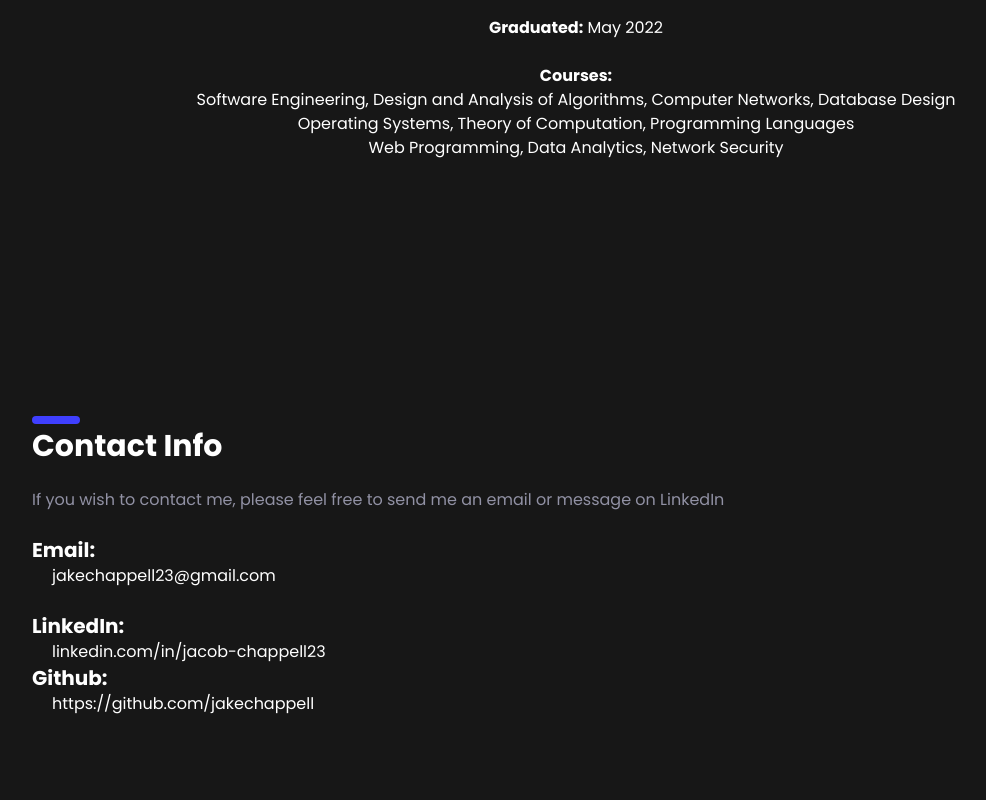
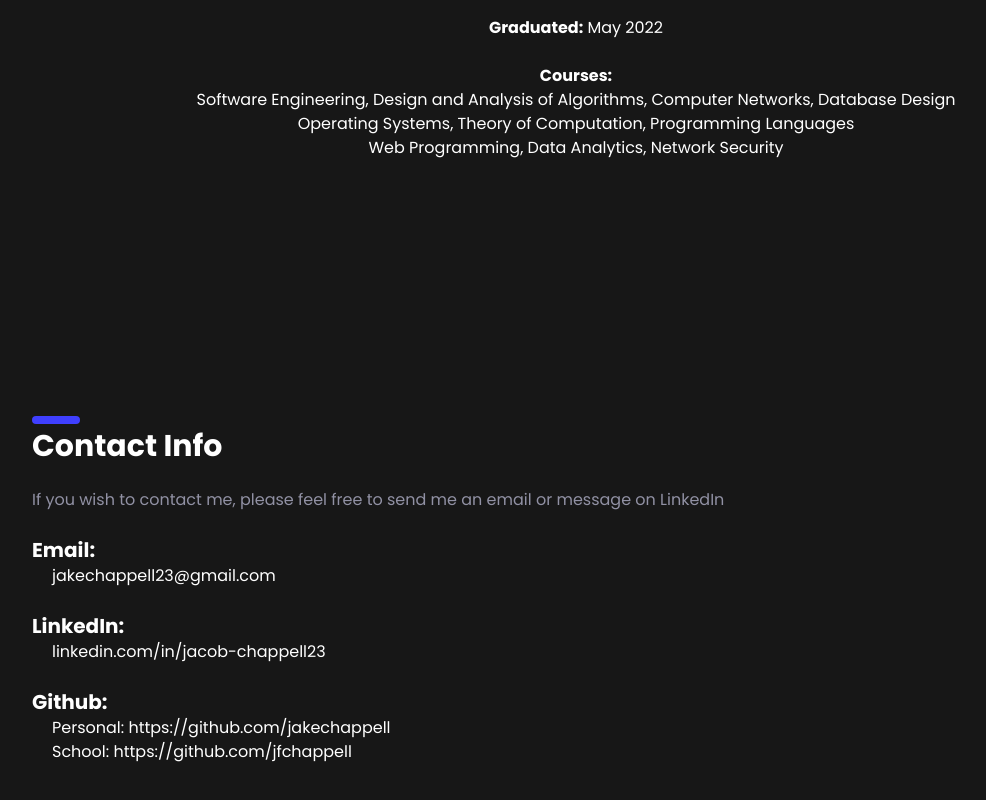
Before and after one commit to jakechappell/jakechappell.github.io, a website: page index.html in a window 1280 px wide. Shown: the part 3292-4092 px from the top of the page, without its empty margins (64-1050 px from the left). Drawn offline with Linux system fonts and the light colour scheme.

Commit message:
updated github section of contacts to have school and personal githubs

```diff
--- a/index.html
+++ b/index.html
@@ -121,9 +121,10 @@
                 <h2 class="tertiary-title">Email:</h2>
                 <p class="pl-5">jakechappell23@gmail.com</p><br>
                 <h2 class="tertiary-title">LinkedIn:</h2>
-                <p class="pl-5">linkedin.com/in/jacob-chappell23</p>
+                <p class="pl-5">linkedin.com/in/jacob-chappell23</p><br>
                 <h2 class="tertiary-title">Github:</h2>
-                <p class="pl-5">https://github.com/jakechappell</p>
+                <p class="pl-5">Personal: https://github.com/jakechappell</p>
+                <p class="pl-5">School: https://github.com/jfchappell</p>
             </section>
         </div>
     </body>
```
